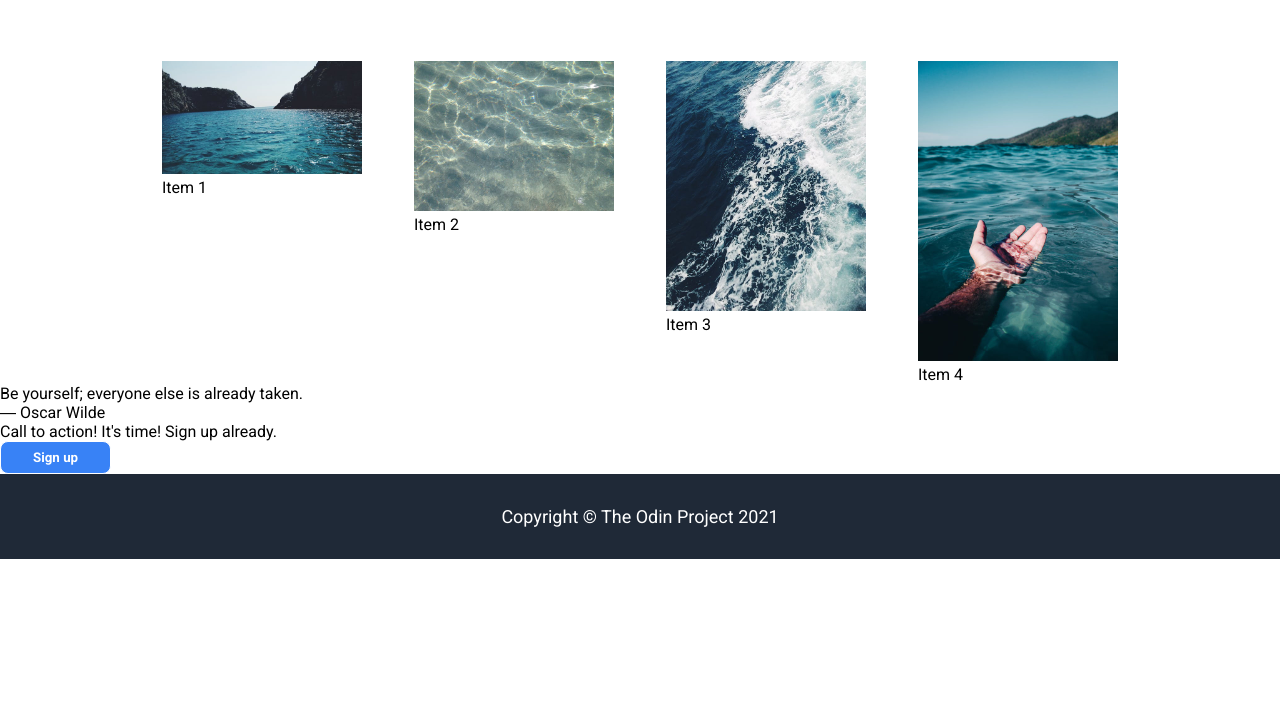
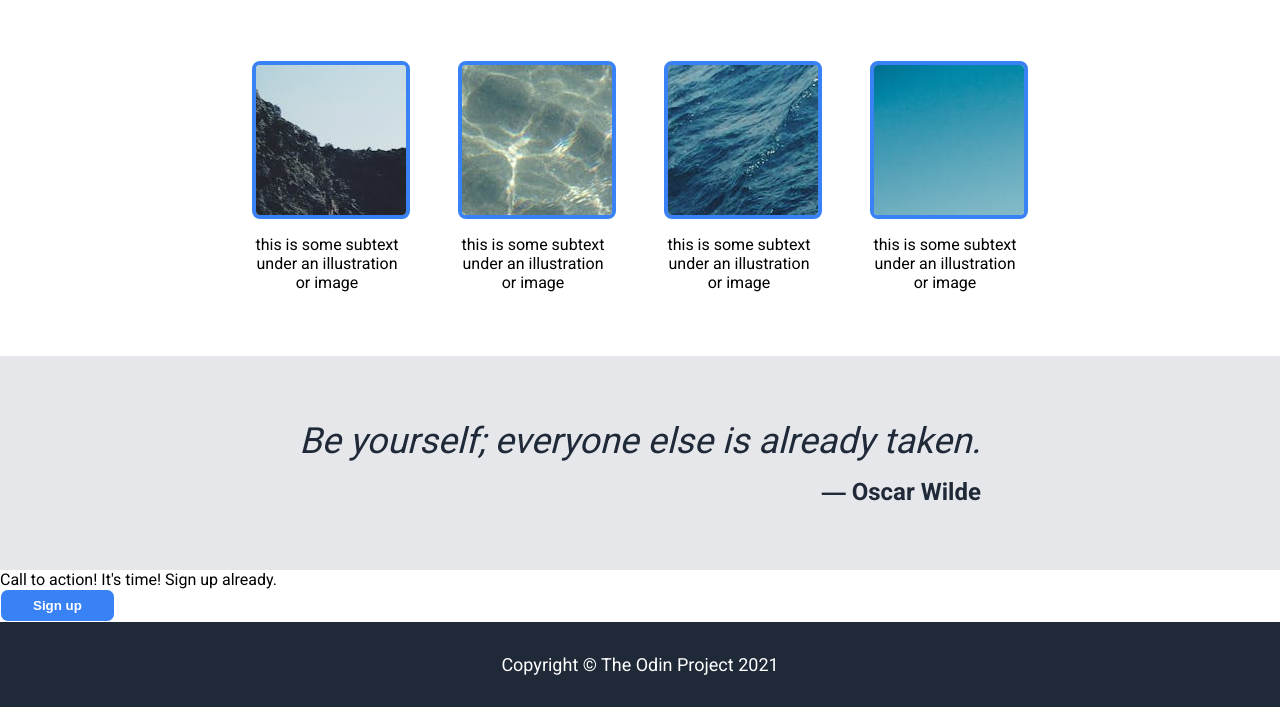
Before and after one commit to FCTanner/odin-landing-page, a plain HTML site: page index.html in a window 1280 px wide. Shown: the part 608-1315 px from the top of the page. Before the commit the page ends 1167 px from the top, so only its background shows below. Drawn offline with Linux system fonts and the light colour scheme.

Commit message:
style gallery images, introduce background div, update some texts

```diff
--- a/index.html
+++ b/index.html
@@ -10,6 +10,7 @@
 </head>
 
 <body>
+
     <div class="header">
         <div class="header-logo">
             Header Logo
@@ -23,14 +24,18 @@
         </div>
     </div>
 
+
+
+    <div class="background hero">
         <div class="hero-container">
             <div class="hero-modal">
-            <h1>This website is awesome</h1>
+                <h1>This website is awesome-ish</h1>
                 <p>This website is amazing and you should totally sign up.</p>
                 <button>Sign up</button>
             </div>
             <div class="hero-image">
                 <img src="./inst/hero.jpg" alt="Soaring Seagull Against a Clear Blue Sky">
+            </div>
         </div>
     </div>
 
@@ -41,47 +46,50 @@
         <div class="gallery-content">
             <div class="gallery-item">
                 <div class="gallery-item-image">
-                    <img src="./inst/gallery1.jpg" width=200px alt="A lagoon">
+                    <img src="./inst/gallery1.jpg" alt="A lagoon">
                 </div>
                 <div class="gallery-item-description">
-                    Item 1
+                    this is some subtext under an illustration or image
                 </div>
             </div>
             <div class="gallery-item">
                 <div class="gallery-item-image">
-                    <img src="./inst/gallery2.jpg" width=200px alt="Reflections on the surface of the water">
+                    <img src="./inst/gallery2.jpg" alt="Reflections on the surface of the water">
                 </div>
                 <div class="gallery-item-description">
-                    Item 2
+                    this is some subtext under an illustration or image
                 </div>
             </div>
             <div class="gallery-item">
                 <div class="gallery-item-image">
-                    <img src="./inst/gallery3.jpg" width=200px alt="The wave behind a boat">
+                    <img src="./inst/gallery3.jpg" alt="The wave behind a boat">
                 </div>
                 <div class="gallery-item-description">
-                    Item 3
+                    this is some subtext under an illustration or image
                 </div>
             </div>
             <div class="gallery-item">
                 <div class="gallery-item-image">
-                    <img src="./inst/gallery4.jpg" width=200px alt="A hand in the ocean in front of the seashore">
+                    <img src="./inst/gallery4.jpg" alt="A hand in the ocean in front of the seashore">
                 </div>
                 <div class="gallery-item-description">
-                    Item 4
+                    this is some subtext under an illustration or image
                 </div>
             </div>
         </div>
     </div>
 
+    <div class="background quote">
         <div class="quote-container">
-        <div class="quote">
+            <div class="quote-text">
                 Be yourself; everyone else is already taken.
             </div>
             <div class="author">
                 ― Oscar Wilde
             </div>
         </div>
+    </div>
+
 
     <div class="call-to-action-container">
         <div class="call-to-action-info">
--- a/style.css
+++ b/style.css
@@ -7,6 +7,12 @@ body {
     justify-content: space-between;
     margin: 0;
 }
+
+
+.background {
+    display: flex;
+    justify-content: center;
+ }
 
 .header,
 .footer {
@@ -39,15 +45,20 @@ body {
     color: white;
 }
 
+.background.hero {
+    background-color: #1F2937;
+}
+
 .hero-container {
     display: flex;
     justify-content: space-between;
     align-items: flex-start;
-    background-color: #1F2937;
+
     padding-top: 96px;
     padding-bottom: 96px;
     padding-left: 16px;
     padding-right: 16px;
+    max-width: 1000px;
 }
 
 .hero-modal {
@@ -75,7 +86,6 @@ body {
 }
 
 button {
-    font-family: Roboto, sans-serif;
     font-weight: bold;
     background-color: #3882F6;
     color: white;
@@ -90,6 +100,8 @@ button {
 .gallery-container {
     display: flex;
     flex-direction: column;
+    padding-top: 64px;
+    padding-bottom: 64px;
 }
 
 .gallery-title {
@@ -97,7 +109,7 @@ button {
     color: #1F2937;
     font-weight: 900;
     text-align: center;
-    margin-top: 64px;
+
     margin-bottom: 64px;
 }
 
@@ -105,15 +117,51 @@ button {
     display: flex;
     flex-direction: row;
     justify-content: center;
-    gap: 52px;
+    gap: 48px;
+
 }
 
+.gallery-item-image {
+    width: 150px;
+    height: 150px;
+    overflow: hidden;
+    margin-bottom: 16px;
+    border: 4px solid #3882F6;
+    border-radius: 8px;
 
+}
 
+.gallery-item-description {
+    width: 150px;
+    text-align: center;
+}
 
+.background.quote {
+    background-color: #E5E7EB;
+}
 
+.quote-container {
+    display: flex;
+    flex-direction: column;
+    gap: 16px;
+    padding-top: 64px;
+    padding-bottom: 64px;
+    color: #1F2937;
+    max-width: 1000px;
+}
 
+.quote-text {
+    text-align: center;
+    font-weight: light;
+    font-style: italic;
+    font-size: 36px;
+}
 
+.author {
+    text-align: right;
+    font-weight: bold;
+    font-size: 24px;
+}
 
 
 button.call-to-action {
```
Lines whose indentation alone changed are shown as unchanged.
